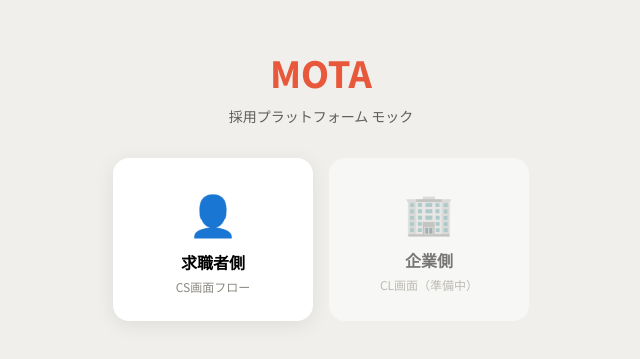
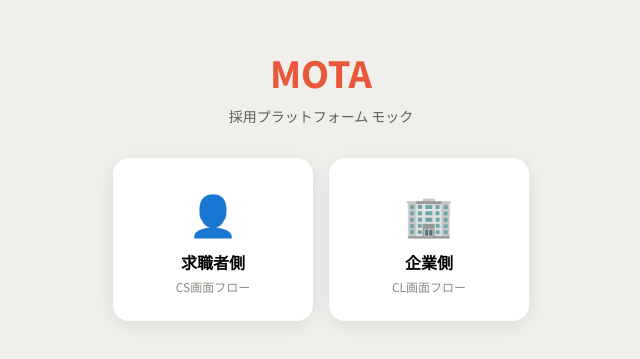
Before and after one commit to nnakatsuka/mota-mock-h, a React (Vite) app: page / in a window 1280 px wide. Shown: the part 217-576 px from the top of the page, without its empty margins (319-959 px from the left). Built offline with nearby package versions, Linux system fonts and the light colour scheme.

Commit message:
Update App.jsx

```diff
--- a/src/App.jsx
+++ b/src/App.jsx
@@ -1,9 +1,11 @@
 import { useState } from "react";
 import JobseekerMock from "./JobseekerMock";
+import EmployerMock from "./EmployerMock";
 
 export default function App() {
   const [mode, setMode] = useState(null);
   if (mode === "cs") return <JobseekerMock onBack={() => setMode(null)} />;
+  if (mode === "cl") return <EmployerMock onBack={() => setMode(null)} />;
   return (
     <div style={{ minHeight: "100vh", background: "#F0EFEB", display: "flex", flexDirection: "column", alignItems: "center", justifyContent: "center", fontFamily: "'Noto Sans JP',sans-serif" }}>
       <div style={{ fontSize: 36, fontWeight: 800, color: "#E8593C", marginBottom: 8 }}>MOTA</div>
@@ -15,10 +17,11 @@ export default function App() {
           <div style={{ fontSize: 16, fontWeight: 700 }}>求職者側</div>
           <div style={{ fontSize: 12, color: "#8C8A82", marginTop: 4 }}>CS画面フロー</div>
         </div>
-        <div style={{ width: 200, background: "#fff", borderRadius: 16, padding: 24, textAlign: "center", opacity: 0.5 }}>
+        <div onClick={() => setMode("cl")} style={{ width: 200, background: "#fff", borderRadius: 16, padding: 24, textAlign: "center", cursor: "pointer", boxShadow: "0 4px 20px rgba(0,0,0,0.08)", border: "2px solid transparent" }}
+          onMouseEnter={e => e.currentTarget.style.borderColor = "#E8593C"} onMouseLeave={e => e.currentTarget.style.borderColor = "transparent"}>
           <div style={{ fontSize: 40, marginBottom: 8 }}>🏢</div>
           <div style={{ fontSize: 16, fontWeight: 700 }}>企業側</div>
-          <div style={{ fontSize: 12, color: "#8C8A82", marginTop: 4 }}>CL画面（準備中）</div>
+          <div style={{ fontSize: 12, color: "#8C8A82", marginTop: 4 }}>CL画面フロー</div>
         </div>
       </div>
     </div>
```
